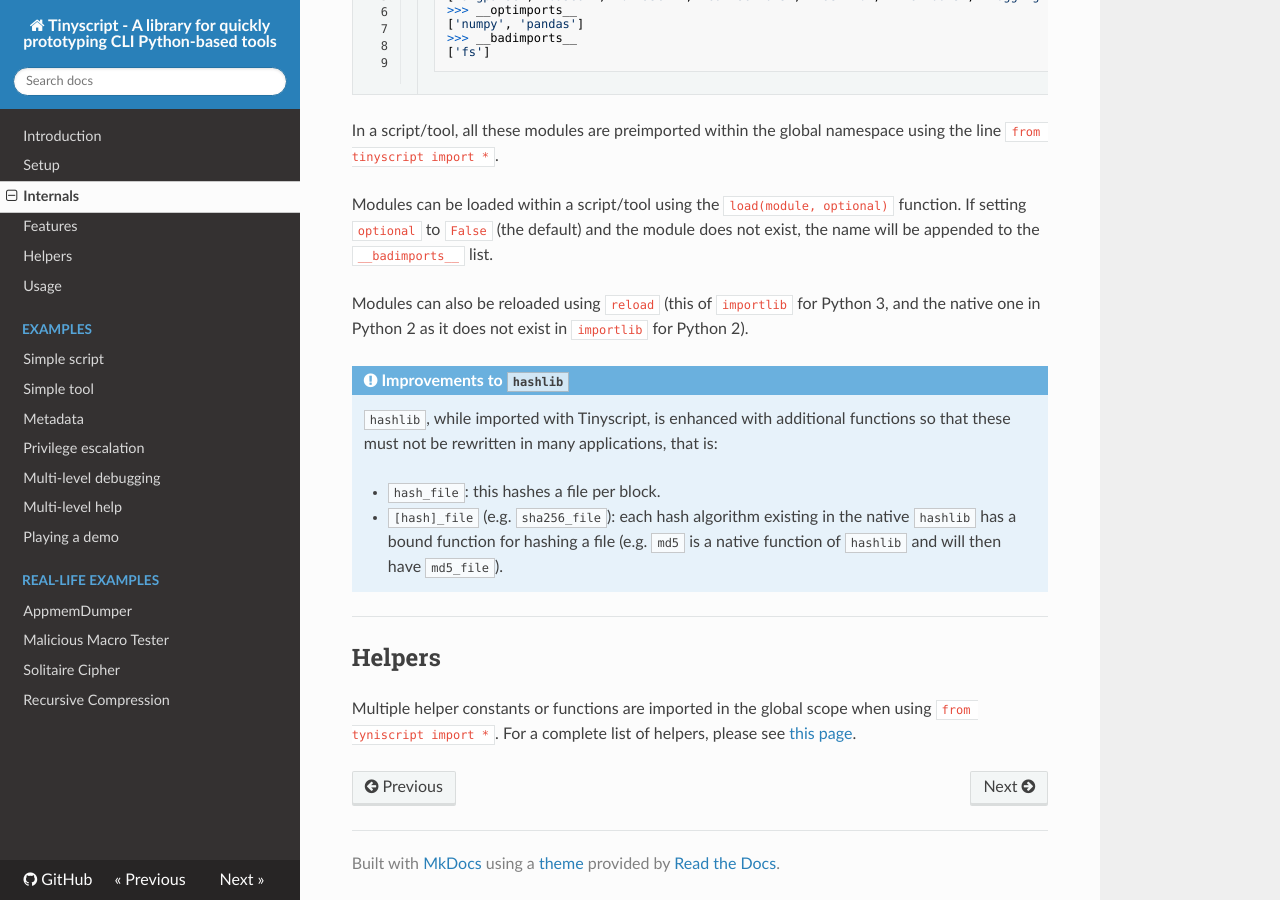
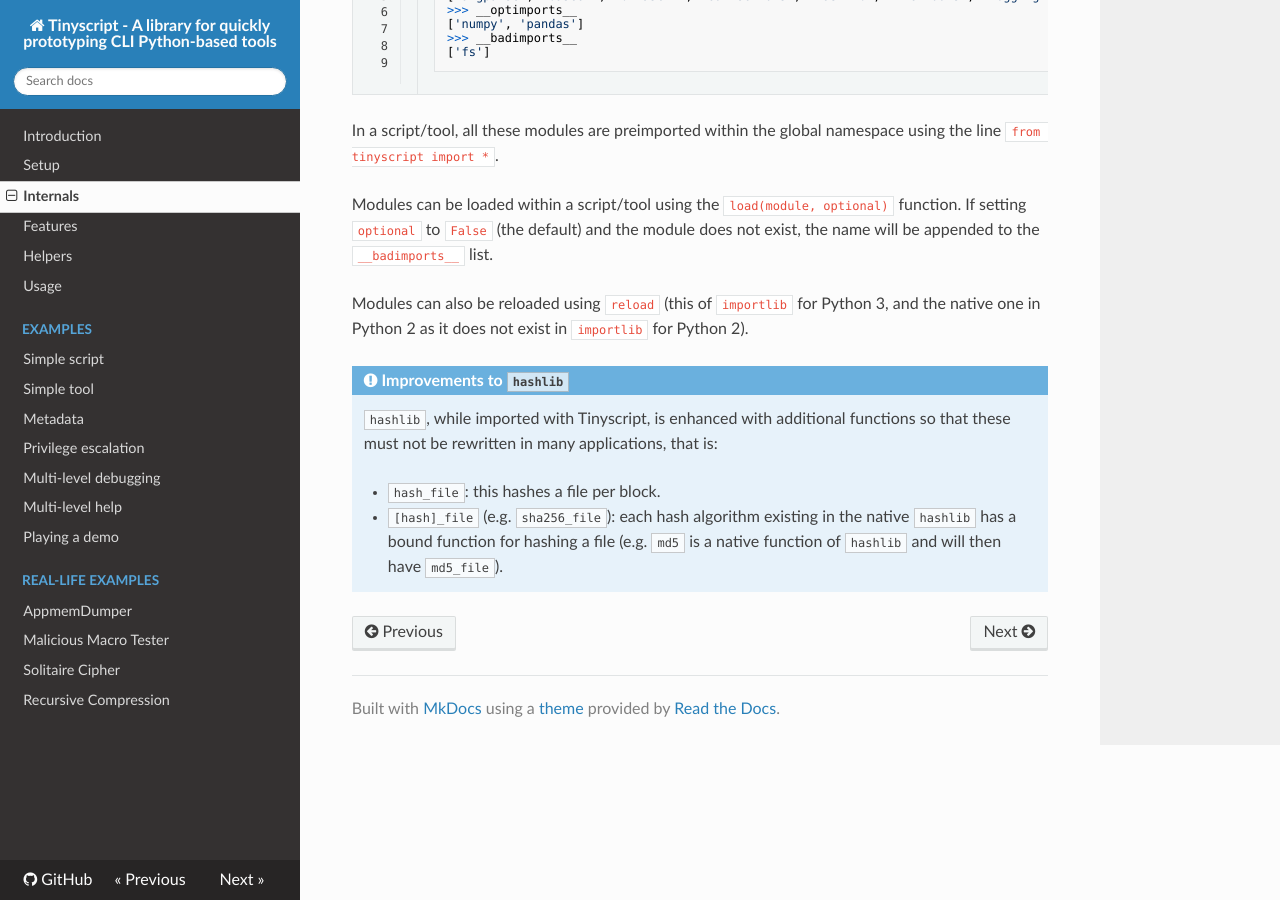
Before and after one commit to dhondta/python-tinyscript, an MkDocs documentation site: the page built from docs/internals.md, in a window 1280 px wide and 900 px high, scrolled down 3665 px. Built offline with MkDocs 1.6.1, drawn with Linux system fonts in a browser that asks for light colours; nearby versions of some CDN libraries; old or Windows-style settings are respelled for this version of MkDocs.

Commit message:
Updated the documentation for internals.md (2)

```diff
--- a/docs/internals.md
+++ b/docs/internals.md
@@ -162,9 +162,3 @@ Modules can also be reloaded using `reload` (this of `importlib` for Python 3, a
 
     - `hash_file`: this hashes a file per block.
     - `[hash]_file` (e.g. `sha256_file`): each hash algorithm existing in the native `hashlib` has a bound function for hashing a file (e.g. `md5` is a native function of `hashlib` and will then have `md5_file`).
-
------
-
-## Helpers
-
-Multiple helper constants or functions are imported in the global scope when using `from tyniscript import *`. For a complete list of helpers, please see [this page](../helpers/).
```
